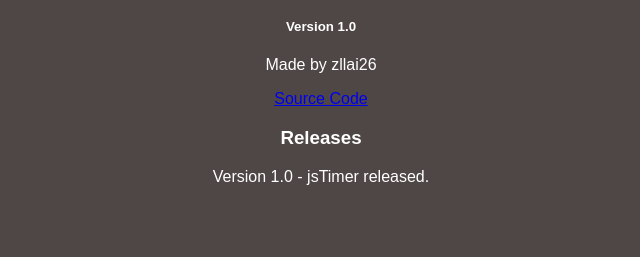
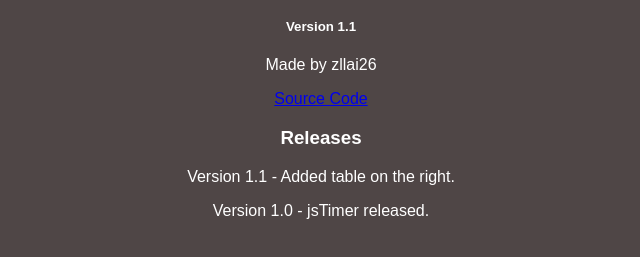
Before and after one commit to zllai26/jsTimer, a plain HTML site: page moresection/index.html in a window 1280 px wide. Shown: the part 81-338 px from the top of the page, without its empty margins (319-959 px from the left). Drawn offline with Linux system fonts and the light colour scheme.

Commit message:
Add files via upload

```diff
--- a/moresection/index.html
+++ b/moresection/index.html
@@ -10,13 +10,14 @@
 
     <section class="about-section">
         <h2>jsTimer</h2>
-        <h5>Version 1.0</h5>
+        <h5>Version 1.1</h5>
         <p>Made by zllai26</p>
         <a href="https://github.com/zllai26/jsTimer" target="_blank" rel="noopener noreferrer">Source Code</a>
     </section>
 
     <section class="releases-section">
         <h3>Releases</h3>
+        <p>Version 1.1 - Added table on the right.</p>
         <p>Version 1.0 - jsTimer released.</p>
     </section>
 
```
